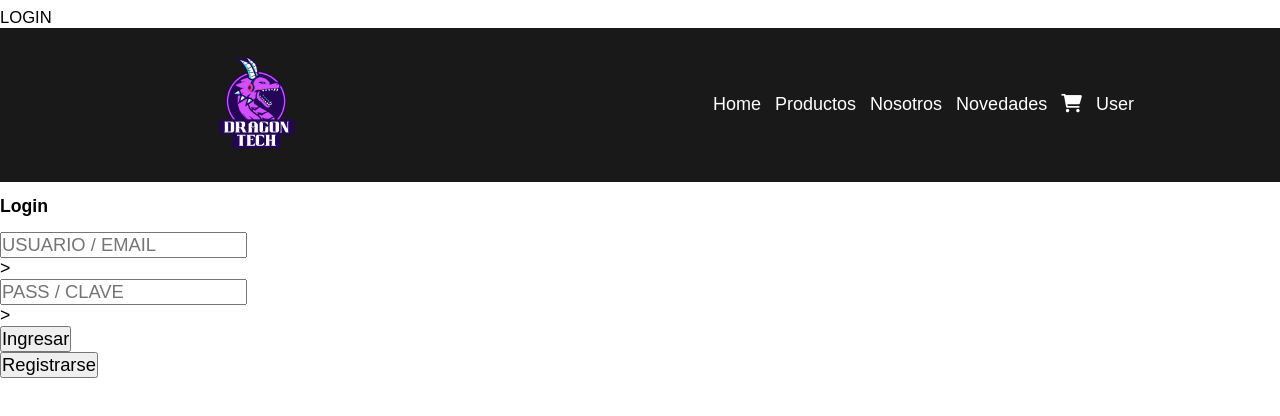
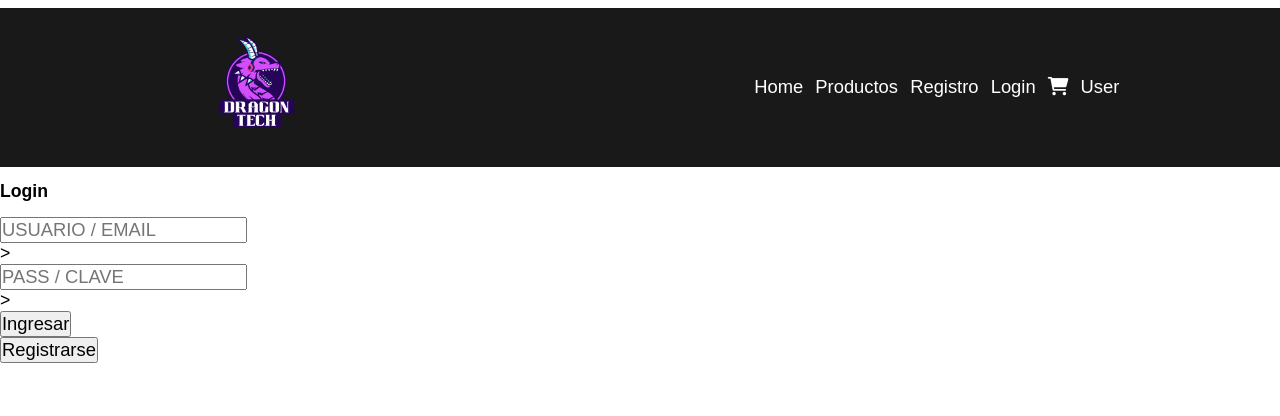
Before and after one commit to peronacha/Grupo6_TheRollingCode, a website: page views/login.html in a window 1280 px wide. Drawn offline with Linux system fonts and the light colour scheme; a web font is replaced by a local one.

Commit message:
se agregaron las etiquetas a con los links en todos los html

```diff
--- a/public/css/style.css
+++ b/public/css/style.css
@@ -8,8 +8,11 @@ margin-left: auto;
 margin-right: auto;
 }
 /* Header en celu y tablet */
-
-ul{
+header ul li a {
+    text-decoration: none;
+    color: #ffffff;
+}
+ ul{
     list-style: none;
     display: flex;
     flex-wrap: wrap;
--- a/views/login.html
+++ b/views/login.html
@@ -1,4 +1,3 @@
-LOGIN
 <!DOCTYPE html>
 <html lang="en">
 <head>
@@ -17,13 +16,13 @@ LOGIN
 </section>
 <nav>
     <ul>
-        <li>Home</li>
-        <li>Productos</li>
-        <li>Nosotros</li>
-        <li>Novedades</li>
+        <li><a href="/views/index.html">Home</a></li>
+        <li><a href="/views/productDetail.html">Productos</a></li>
+        <li><a href="/views/register.html">Registro</a></li>
+        <li><a href="/views/login.html">Login</a></li>
         <li><i class="fa-solid fa-cart-shopping"></i></li>
-        <li>User</li>
-    </ul>
+        <li><a href="">User</a></li>
+      </ul>
 </nav>
     </header>
     <main>
```
Also changed, not shown: views/index.html (+8 -8 lines), views/productDetail.html (+6 -6 lines), views/register.html (+6 -6 lines).
